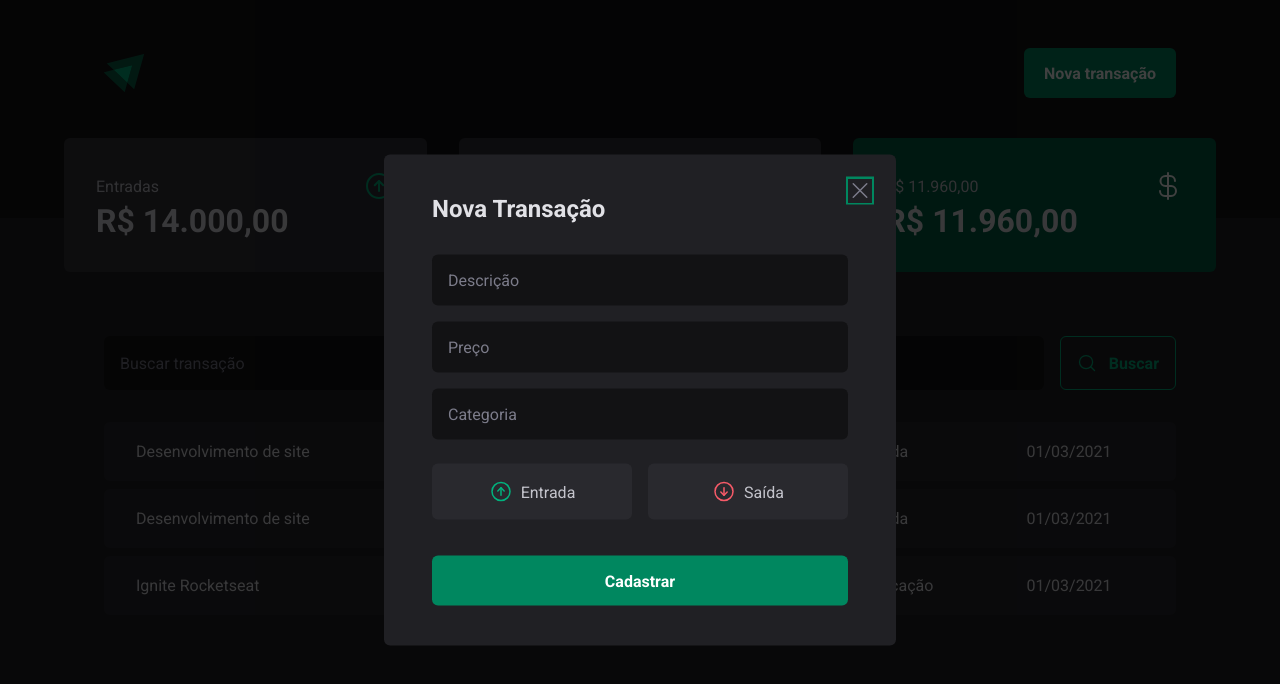
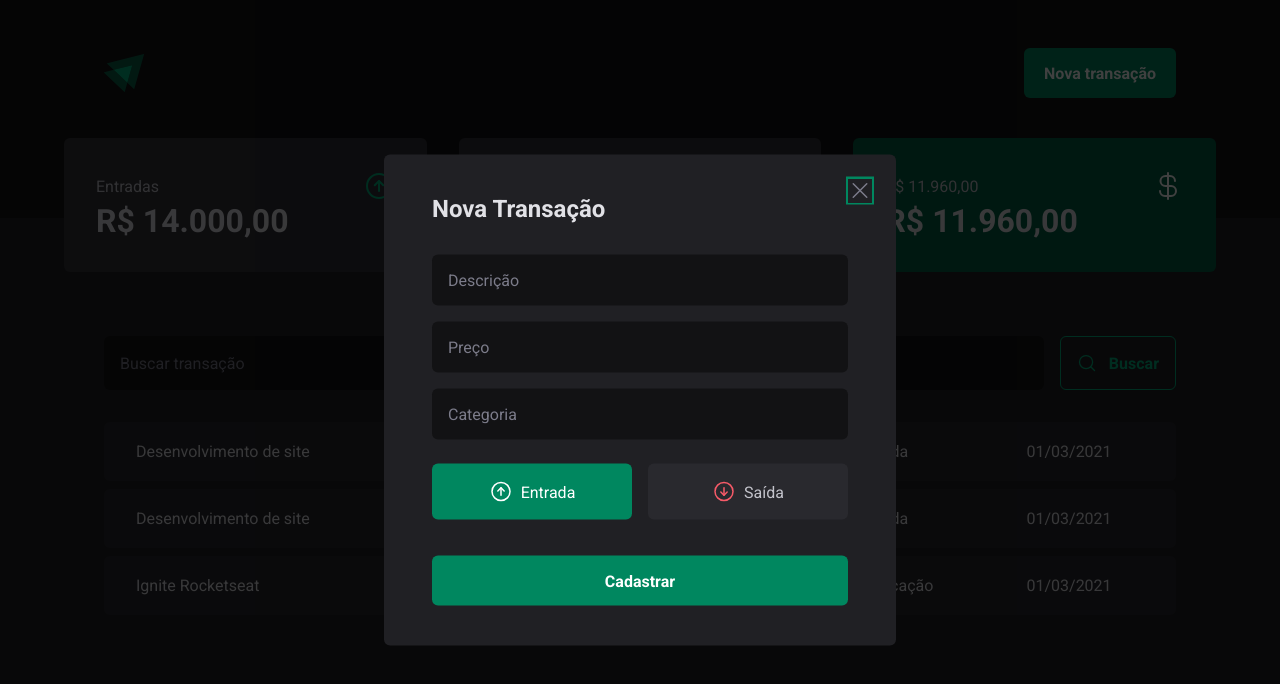
Before and after one commit to JulioCunh/03-dt-money, a React (Vite) app: page / in a window 1280 px wide. Both pictures are taken after a click on the button "Nova transação". Shown: the top 684 px of the page. Built offline with nearby package versions, Linux system fonts and the light colour scheme; data requests are answered from the project's data file.

Commit message:
Controlled components

```diff
--- a/src/components/NewTransactionModal/index.tsx
+++ b/src/components/NewTransactionModal/index.tsx
@@ -1,31 +1,36 @@
+import { zodResolver } from '@hookform/resolvers/zod';
 import * as Dialog from '@radix-ui/react-dialog';
 import { ArrowCircleDown, ArrowCircleUp, X } from "phosphor-react";
-import * as zod from 'zod';
+import { Controller, useForm } from 'react-hook-form';
+import * as z from 'zod';
+
 import { CloseButton, Content, Overlay, TransactionType, TransactionTypeButton } from './styles';
-import { useForm } from 'react-hook-form';
-import { zodResolver } from '@hookform/resolvers/zod';
 
-  const NewTransactionFormSchema = zod.object({
-    description: zod.string(),
-    price: zod.number(),
-    category: zod.string(),
-    //type: zod.enum(["income", "outcome"]),
+const newTransactionFormSchema = z.object({
+  description: z.string(),
+  price: z.number(),
+  category: z.string(),
+  type: z.enum(['income', 'outcome']),
 });
 
-  type NewTransactionFormInputs = zod.infer<typeof NewTransactionFormSchema>;
+type NewTransactionFormInputs = z.infer<typeof newTransactionFormSchema>;
 
 export function NewTransactionModal() {
-
   const {
+    control,
     register,
     handleSubmit,
-      formState: {isSubmitting} }
-      = useForm<NewTransactionFormInputs>({
-      resolver: zodResolver(NewTransactionFormSchema),
-    });
+    formState: { isSubmitting }
+  } = useForm<NewTransactionFormInputs>({
+    resolver: zodResolver(newTransactionFormSchema),
+    defaultValues: {
+      type: 'income'
+    }
+  })
 
   async function handleCreateNewTransaction(data: NewTransactionFormInputs) {
-      await new Promise((resolve) => setTimeout(resolve, 2000));
+    await new Promise(resolve => setTimeout(resolve, 2000));
+
     console.log(data);
   }
 
@@ -44,15 +49,15 @@ import { zodResolver } from '@hookform/resolvers/zod';
           <input
             type="text"
             placeholder="Descrição"
-          required {...register('description')}
+            required
+            {...register('description')}
           />
-
           <input
             type="number"
             placeholder="Preço"
-          required {...register('price',{valueAsNumber: true})}
+            required
+            {...register('price', { valueAsNumber: true })}
           />
-
           <input
             type="text"
             placeholder="Categoria"
@@ -60,7 +65,15 @@ import { zodResolver } from '@hookform/resolvers/zod';
             {...register('category')}
           />
 
-          <TransactionType>
+          <Controller
+            control={control}
+            name="type"
+            render={({ field }) => {
+              return (
+                <TransactionType
+                  onValueChange={field.onChange}
+                  value={field.value}
+                >
                   <TransactionTypeButton variant="income" value="income">
                     <ArrowCircleUp size={24} />
                     Entrada
@@ -70,6 +83,9 @@ import { zodResolver } from '@hookform/resolvers/zod';
                     Saída
                   </TransactionTypeButton>
                 </TransactionType>
+              )
+            }}
+          />
 
           <button type="submit" disabled={isSubmitting}>
             Cadastrar
```
Lines whose indentation alone changed are shown as unchanged.
